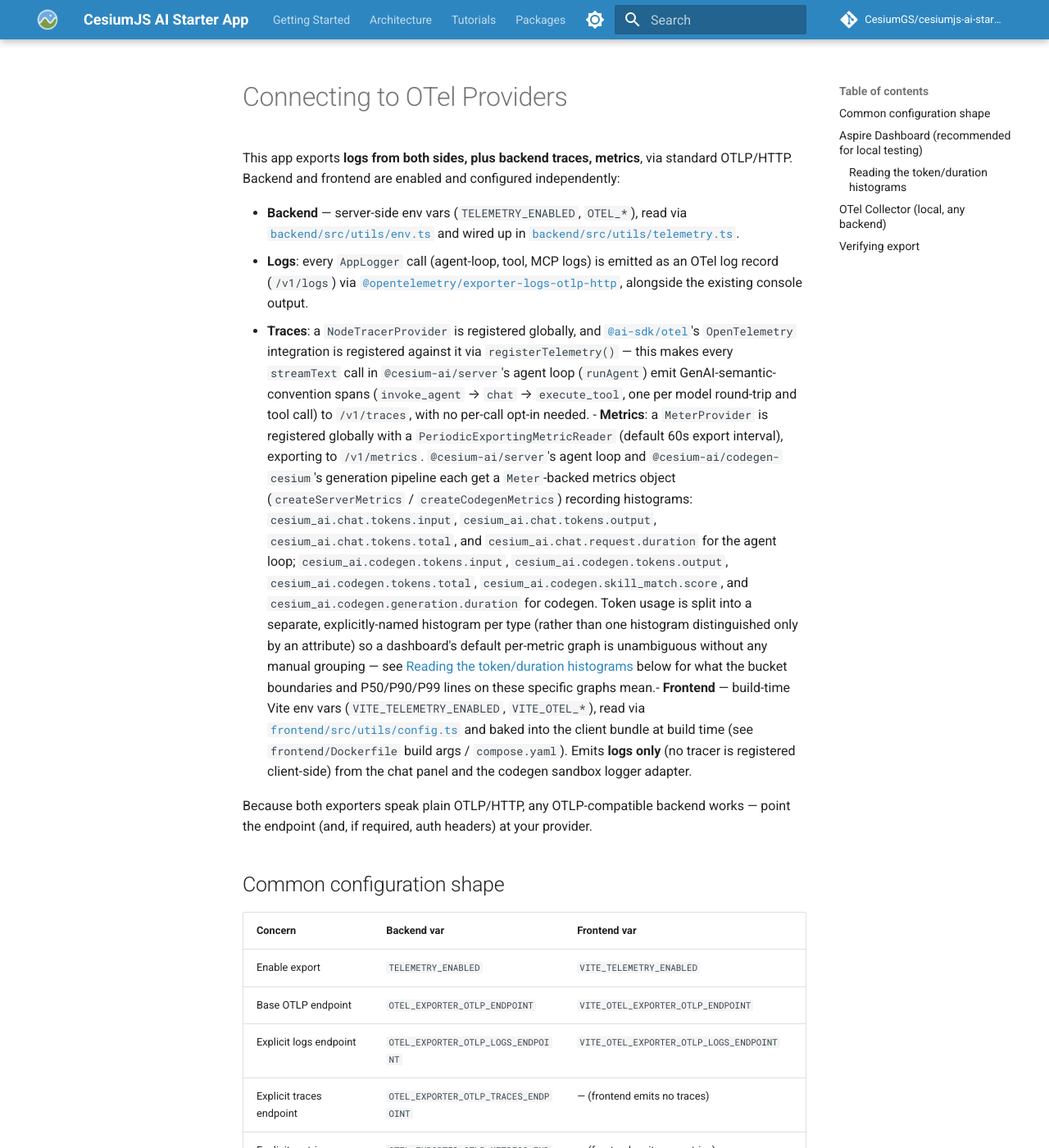
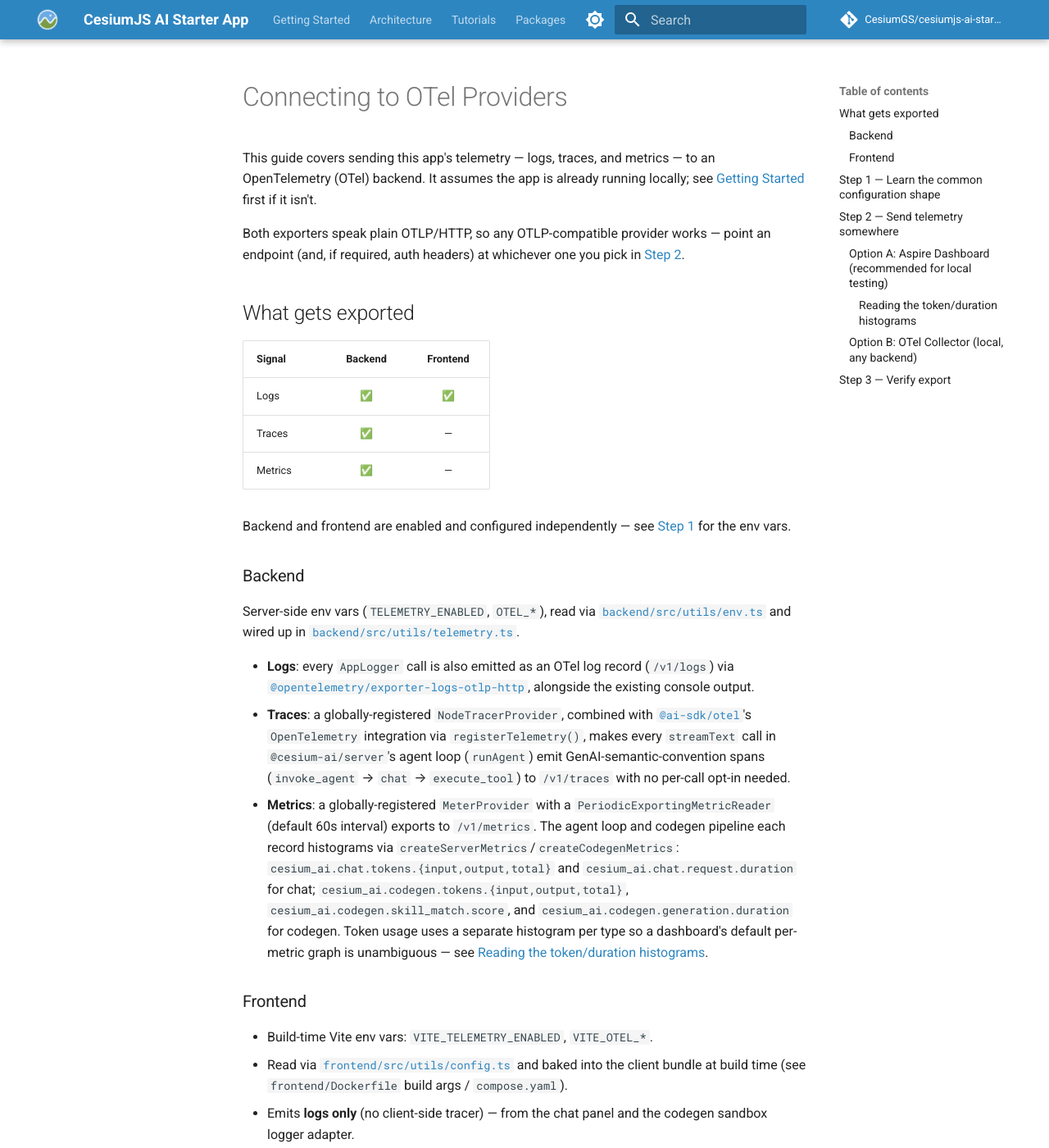
Before and after one commit to CesiumGS/cesiumjs-ai-starter-app, an MkDocs documentation site: the page built from docs/Connecting-OTel-providers.md, in a window 1280 px wide and 1400 px high. Shown: the whole window at 82% size. Built offline with MkDocs 1.6.1 and Material for MkDocs 9.7.7, drawn with Linux system fonts in a browser that asks for light colours; comment, search, counter and statistics services are not loaded; some of the changed text lies outside the part shown.

Commit message:
fix tests

````diff
--- a/docs/Connecting-OTel-providers.md
+++ b/docs/Connecting-OTel-providers.md
@@ -1,39 +1,54 @@
 # Connecting to OTel Providers
 
-This app exports **logs from both sides, plus backend traces, metrics**, via standard OTLP/HTTP. Backend and frontend are enabled and configured independently:
+This guide covers sending this app's telemetry — logs, traces, and metrics — to an OpenTelemetry
+(OTel) backend. It assumes the app is already running locally; see
+[Getting Started](getting-started.md) first if it isn't.
 
-- **Backend** — server-side env vars (`TELEMETRY_ENABLED`, `OTEL_*`), read via
-  [`backend/src/utils/env.ts`](../backend/src/utils/env.ts) and wired up in
-  [`backend/src/utils/telemetry.ts`](../backend/src/utils/telemetry.ts).
-  - **Logs**: every `AppLogger` call (agent-loop, tool, MCP logs) is emitted as an OTel log
-    record (`/v1/logs`) via
-    [`@opentelemetry/exporter-logs-otlp-http`](https://www.npmjs.com/package/@opentelemetry/exporter-logs-otlp-http),
-    alongside the existing console output.
-  - **Traces**: a `NodeTracerProvider` is registered globally, and
-    [`@ai-sdk/otel`](https://www.npmjs.com/package/@ai-sdk/otel)'s `OpenTelemetry` integration is
-    registered against it via `registerTelemetry()` — this makes every `streamText` call in
-    `@cesium-ai/server`'s agent loop (`runAgent`) emit GenAI-semantic-convention spans
-    (`invoke_agent` → `chat` → `execute_tool`, one per model round-trip and tool call) to
-    `/v1/traces`, with no per-call opt-in needed. - **Metrics**: a `MeterProvider` is registered globally with a `PeriodicExportingMetricReader`
-    (default 60s export interval), exporting to `/v1/metrics`. `@cesium-ai/server`'s agent loop and
-    `@cesium-ai/codegen-cesium`'s generation pipeline each get a `Meter`-backed metrics object
-    (`createServerMetrics` / `createCodegenMetrics`) recording histograms: `cesium_ai.chat.tokens.input`,
-    `cesium_ai.chat.tokens.output`, `cesium_ai.chat.tokens.total`, and `cesium_ai.chat.request.duration`
-    for the agent loop; `cesium_ai.codegen.tokens.input`, `cesium_ai.codegen.tokens.output`,
-    `cesium_ai.codegen.tokens.total`, `cesium_ai.codegen.skill_match.score`, and
-    `cesium_ai.codegen.generation.duration` for codegen. Token usage is split into a separate,
-    explicitly-named histogram per type (rather than one histogram distinguished only by an
-    attribute) so a dashboard's default per-metric graph is unambiguous without any manual
-    grouping — see [Reading the token/duration histograms](#reading-the-tokenduration-histograms)
-    below for what the bucket boundaries and P50/P90/P99 lines on these specific graphs mean.- **Frontend** — build-time Vite env vars (`VITE_TELEMETRY_ENABLED`, `VITE_OTEL_*`), read via
-    [`frontend/src/utils/config.ts`](../frontend/src/utils/config.ts) and baked into the client
-    bundle at build time (see `frontend/Dockerfile` build args / `compose.yaml`). Emits **logs only**
-    (no tracer is registered client-side) from the chat panel and the codegen sandbox logger adapter.
+Both exporters speak plain OTLP/HTTP, so any OTLP-compatible provider works — point an endpoint
+(and, if required, auth headers) at whichever one you pick in [Step 2](#step-2-send-telemetry-somewhere).
 
-Because both exporters speak plain OTLP/HTTP, any OTLP-compatible backend works — point the
-endpoint (and, if required, auth headers) at your provider.
+## What gets exported
 
-## Common configuration shape
+| Signal  | Backend | Frontend |
+| ------- | :-----: | :------: |
+| Logs    |   ✅    |    ✅    |
+| Traces  |   ✅    |    —     |
+| Metrics |   ✅    |    —     |
+
+Backend and frontend are enabled and configured independently — see
+[Step 1](#step-1--learn-the-common-configuration-shape) for the env vars.
+
+### Backend
+
+Server-side env vars (`TELEMETRY_ENABLED`, `OTEL_*`), read via
+[`backend/src/utils/env.ts`](https://github.com/CesiumGS/cesiumjs-ai-starter-app/blob/main/backend/src/utils/env.ts) and wired up in
+[`backend/src/utils/telemetry.ts`](https://github.com/CesiumGS/cesiumjs-ai-starter-app/blob/main/backend/src/utils/telemetry.ts).
+
+- **Logs**: every `AppLogger` call is also emitted as an OTel log record (`/v1/logs`) via
+  [`@opentelemetry/exporter-logs-otlp-http`](https://www.npmjs.com/package/@opentelemetry/exporter-logs-otlp-http),
+  alongside the existing console output.
+- **Traces**: a globally-registered `NodeTracerProvider`, combined with
+  [`@ai-sdk/otel`](https://www.npmjs.com/package/@ai-sdk/otel)'s `OpenTelemetry` integration via
+  `registerTelemetry()`, makes every `streamText` call in `@cesium-ai/server`'s agent loop
+  (`runAgent`) emit GenAI-semantic-convention spans (`invoke_agent` → `chat` → `execute_tool`) to
+  `/v1/traces` with no per-call opt-in needed.
+- **Metrics**: a globally-registered `MeterProvider` with a `PeriodicExportingMetricReader`
+  (default 60s interval) exports to `/v1/metrics`. The agent loop and codegen pipeline each record
+  histograms via `createServerMetrics`/`createCodegenMetrics`: `cesium_ai.chat.tokens.{input,output,total}`
+  and `cesium_ai.chat.request.duration` for chat; `cesium_ai.codegen.tokens.{input,output,total}`,
+  `cesium_ai.codegen.skill_match.score`, and `cesium_ai.codegen.generation.duration` for codegen.
+  Token usage uses a separate histogram per type so a dashboard's default per-metric graph is
+  unambiguous — see [Reading the token/duration histograms](#reading-the-tokenduration-histograms).
+
+### Frontend
+
+- Build-time Vite env vars: `VITE_TELEMETRY_ENABLED`, `VITE_OTEL_*`.
+- Read via [`frontend/src/utils/config.ts`](https://github.com/CesiumGS/cesiumjs-ai-starter-app/blob/main/frontend/src/utils/config.ts) and baked into the client bundle at build time
+  (see `frontend/Dockerfile` build args / `compose.yaml`).
+- Emits **logs only** (no client-side tracer) — from the chat panel and the codegen sandbox logger
+  adapter.
+
+## Step 1 — Learn the common configuration shape
 
 | Concern                   | Backend var                           | Frontend var                                           |
 | ------------------------- | ------------------------------------- | ------------------------------------------------------ |
@@ -48,42 +63,43 @@
 | Extra resource attrs      | `OTEL_RESOURCE_ATTRIBUTES`            | `VITE_OTEL_RESOURCE_ATTRIBUTES`                        |
 | Log severity threshold    | `OTEL_LOG_LEVEL` (default `info`)     | `VITE_OTEL_LOG_LEVEL` (falls back to `VITE_LOG_LEVEL`) |
 
-Headers use the same comma-separated `key=value,key2=value2` format for both sides and are shared
-by logs, traces, and metrics on the backend (`OTLPLogExporter`, `OTLPTraceExporter`, and
-`OTLPMetricExporter` all read `OTEL_EXPORTER_OTLP_HEADERS`). If
-`OTEL_EXPORTER_OTLP_LOGS_ENDPOINT`/`OTEL_EXPORTER_OTLP_TRACES_ENDPOINT`/`OTEL_EXPORTER_OTLP_METRICS_ENDPOINT`
-(or the frontend's logs-only counterpart) is unset, the app appends `/v1/logs`, `/v1/traces`, or
-`/v1/metrics` to the base endpoint automatically — set an explicit endpoint only when a provider's
-ingestion path differs from that convention.
+- Headers use the same comma-separated `key=value,key2=value2` format for both sides, shared by
+  logs, traces, and metrics on the backend (`OTLPLogExporter`, `OTLPTraceExporter`, and
+  `OTLPMetricExporter` all read `OTEL_EXPORTER_OTLP_HEADERS`).
+- If an explicit per-signal endpoint var is unset, the app appends `/v1/logs`, `/v1/traces`, or
+  `/v1/metrics` to the base endpoint automatically — set an explicit endpoint only when a
+  provider's ingestion path differs from that convention.
+- Frontend vars are **build-time**: changing them requires a `npm run dev` restart or Docker
+  rebuild (`docker compose up --build`), since Vite bakes them into the client bundle.
+- Set backend vars in the repo-root `.env` (consumed by `npm run dev:backend` / the `backend`
+  container) and frontend vars in the same file (consumed by `npm run dev:frontend` / the
+  `frontend` build args in `compose.yaml`). The sections below give per-provider `.env` snippets.
 
-Frontend vars are **build-time**: changing them requires `npm run dev` restart / a Docker rebuild
-(`docker compose up --build`), since Vite bakes them into the client bundle.
+## Step 2 — Send telemetry somewhere
 
-The sections below give per-provider `.env` snippets. Set backend vars in the repo-root `.env`
-(consumed by `npm run dev:backend` / the `backend` container) and frontend vars in the same file
-(consumed by `npm run dev:frontend` / the `frontend` build args in `compose.yaml`). Every backend
-snippet below applies to both logs and traces automatically — there's no separate trace-only
-config to add per provider.
+Pick one of the two options below.
 
-## Aspire Dashboard (recommended for local testing)
+### Option A: Aspire Dashboard (recommended for local testing)
 
 The [Aspire Dashboard](https://aspire.dev/dashboard/standalone/) is the easiest way to see this
-app's telemetry locally: one container, a built-in OTLP endpoint, and a UI with a trace viewer (for
-the `invoke_agent`/`chat`/`execute_tool` span tree), a structured log viewer, and a Metrics tab (for
-the `cesium_ai.chat.*`/`cesium_ai.codegen.*` histograms) — no cloud account, and no separate tool
-needed for logs vs. traces vs. metrics the way a plain collector + `debug` exporter would require.
+app's telemetry locally:
 
-Unlike the backend (a server-to-server Node request, not subject to CORS), the frontend sends its
-OTLP logs directly from the browser via `fetch`. The dashboard rejects cross-origin OTLP requests
-by default, so without `DASHBOARD__OTLP__CORS__ALLOWEDORIGINS` set to the frontend's dev origin,
-those requests silently fail (visible as a blocked/failed POST to `/v1/logs` in DevTools' Network
-tab) and **only backend telemetry shows up** even though both sides are configured identically.
-`DASHBOARD__OTLP__CORS__ALLOWEDHEADERS` is also required — its default only allows
-`X-Requested-With`, but the browser OTLP exporter's preflight requests `content-type`, so without
-this the preflight response omits `content-type` from `Access-Control-Allow-Headers` and the
-browser still blocks the actual POST (same silent-failure symptom, easy to mistake for the origin
-setting alone being wrong — check the preflight `OPTIONS` response's `Access-Control-Allow-Headers`
-value in DevTools, not just `-Allow-Origin`):
+- One container, a built-in OTLP endpoint.
+- A UI with a trace viewer (for the `invoke_agent`/`chat`/`execute_tool` span tree), a structured
+  log viewer, and a Metrics tab.
+- No cloud account or separate tool needed for logs vs. traces vs. metrics.
+
+**Frontend CORS note:** unlike the backend (a server-to-server Node request, not subject to CORS),
+the frontend sends OTLP logs directly from the browser via `fetch`.
+
+- The dashboard rejects cross-origin OTLP requests by default. Without
+  `DASHBOARD__OTLP__CORS__ALLOWEDORIGINS` set to the frontend's dev origin, those requests
+  silently fail (a blocked/failed POST to `/v1/logs` in DevTools' Network tab) and **only backend
+  telemetry shows up**, even though both sides are configured identically.
+- `DASHBOARD__OTLP__CORS__ALLOWEDHEADERS` is also required, since the browser exporter's preflight
+  requests `content-type` but the dashboard's default only allows `X-Requested-With`.
+- If logs are still missing, check the preflight `OPTIONS` response's
+  `Access-Control-Allow-Headers` value in DevTools.
 
 ```bash
 docker run --rm -d -p 18888:18888 -p 4318:18890 --name aspire-dashboard `
@@ -116,33 +132,30 @@
 **Metrics** for the `cesium_ai.chat.tokens.*`/`cesium_ai.chat.request.duration` histograms (metrics
 export on the default 60s interval, so allow a minute for the first data point to appear).
 
-### Reading the token/duration histograms
+![Aspire Dashboard trace detail for an LLM chat span, showing input/output, tools, and token/duration details](../assets/llm_traces.png)
 
-The Aspire Dashboard's Metrics tab renders one graph per **instrument name**, so each of
-`cesium_ai.chat.tokens.input`, `cesium_ai.chat.tokens.output`, and `cesium_ai.chat.tokens.total`
-shows up as its own separate graph — pick the `.input` and `.output` graphs side by side (or add
-both to the same view, if your dashboard supports it) to compare them directly.
+#### Reading the token/duration histograms
 
-Each line on a histogram graph (P50/P90/P99, or "p50"/"p90"/"p99") is a **percentile**: P50 is the
-median request (half of requests used fewer tokens / took less time than this), P90 means 90% of
-requests were at or below this value, and P99 means 99% were. These are computed from the
-histogram's fixed bucket boundaries, not the exact recorded values — with OTel's _default_ bucket
-boundaries (`0, 5, 10, ..., 10000`, tuned for millisecond latencies) nearly every real token count
-falls into the same last bucket or overflows past it, making P50/P90/P99 collapse toward the same
-number regardless of actual usage. `backend/src/utils/telemetry.ts`'s `METRIC_VIEWS` overrides the
-bucket boundaries for every `cesium_ai.*.tokens.*` and `cesium_ai.*.duration` instrument with ranges
-sized for this app's actual token counts and multi-step-agent-loop request durations, so the
-percentile lines spread out meaningfully — if you add a new token- or duration-shaped histogram,
-add (or extend) a matching entry in `METRIC_VIEWS` rather than relying on the OTel SDK's defaults.
+- The Aspire Dashboard's Metrics tab renders one graph per **instrument name**, so
+  `cesium_ai.chat.tokens.input`, `.output`, and `.total` each show up as their own graph — view the
+  `.input` and `.output` graphs side by side to compare them.
+- Each line on a histogram graph (P50/P90/P99) is a **percentile** computed from the histogram's
+  fixed bucket boundaries, not the exact recorded values.
+- OTel's _default_ bucket boundaries (`0, 5, 10, ..., 10000`, tuned for millisecond latencies) put
+  nearly every real token count into the same last bucket, collapsing P50/P90/P99 toward the same
+  number regardless of actual usage.
+- `backend/src/utils/telemetry.ts`'s `METRIC_VIEWS` overrides the bucket boundaries for every
+  `cesium_ai.*.tokens.*` and `cesium_ai.*.duration` instrument with ranges sized for this app's
+  actual usage, so the percentile lines spread out meaningfully — add a matching entry there for
+  any new token- or duration-shaped histogram.
 
-## OTel Collector (local, any backend)
+### Option B: OTel Collector (local, any backend)
 
-Run a local [OpenTelemetry Collector](https://opentelemetry.io/docs/collector/) to receive OTLP
-and fan it out to whatever backend you already use (Loki/Elasticsearch for logs, Tempo/Jaeger for
-traces, a cloud vendor, etc.), instead of pointing this app directly at each provider. Prefer this
-over the Aspire Dashboard when you specifically need to test the shape of data reaching a
-particular downstream exporter (e.g. a vendor-specific processor/exporter config) rather than just
-eyeballing spans and logs.
+- Run a local [OpenTelemetry Collector](https://opentelemetry.io/docs/collector/) to receive OTLP
+  and fan it out to whatever backend you already use (Loki/Elasticsearch for logs, Tempo/Jaeger for
+  traces, a cloud vendor, etc.), instead of pointing this app directly at each provider.
+- Prefer this over the Aspire Dashboard when you need to test the shape of data reaching a
+  particular downstream exporter rather than just eyeballing spans and logs.
 
 ```yaml
 # otel-collector-config.yaml
@@ -183,7 +196,7 @@
 VITE_OTEL_EXPORTER_OTLP_ENDPOINT=http://localhost:4318
 ```
 
-## Verifying export
+## Step 3 — Verify export
 
 1. Set `TELEMETRY_ENABLED=true` / `VITE_TELEMETRY_ENABLED=true` plus the endpoint (and headers, if
    required) for your chosen provider in the repo-root `.env`.
--- a/mkdocs.yml
+++ b/mkdocs.yml
@@ -58,7 +58,9 @@
           format: !!python/name:pymdownx.superfences.fence_code_format
 
 nav:
-  - Getting Started: getting-started.md
+  - Getting Started:
+      - Run the code: getting-started.md
+      - Configure logging: connecting-OTel-providers.md
   - Architecture:
       - Overview: architectures/architecture.md
       - Codegen Architecture:
````
Also changed, not shown: other parts of docs/Connecting-OTel-providers.md (+4 -5 lines), README.md (+41 -52 lines), docs/architectures/architecture.md (+3 -2 lines), docs/getting-started.md (+0 -5 lines), docs/running-the-docs-site.md (added, +74 -0 lines), docs/assets/architecture-diagram.svg (added), docs/assets/llm_traces.png (added), 7 other files.
